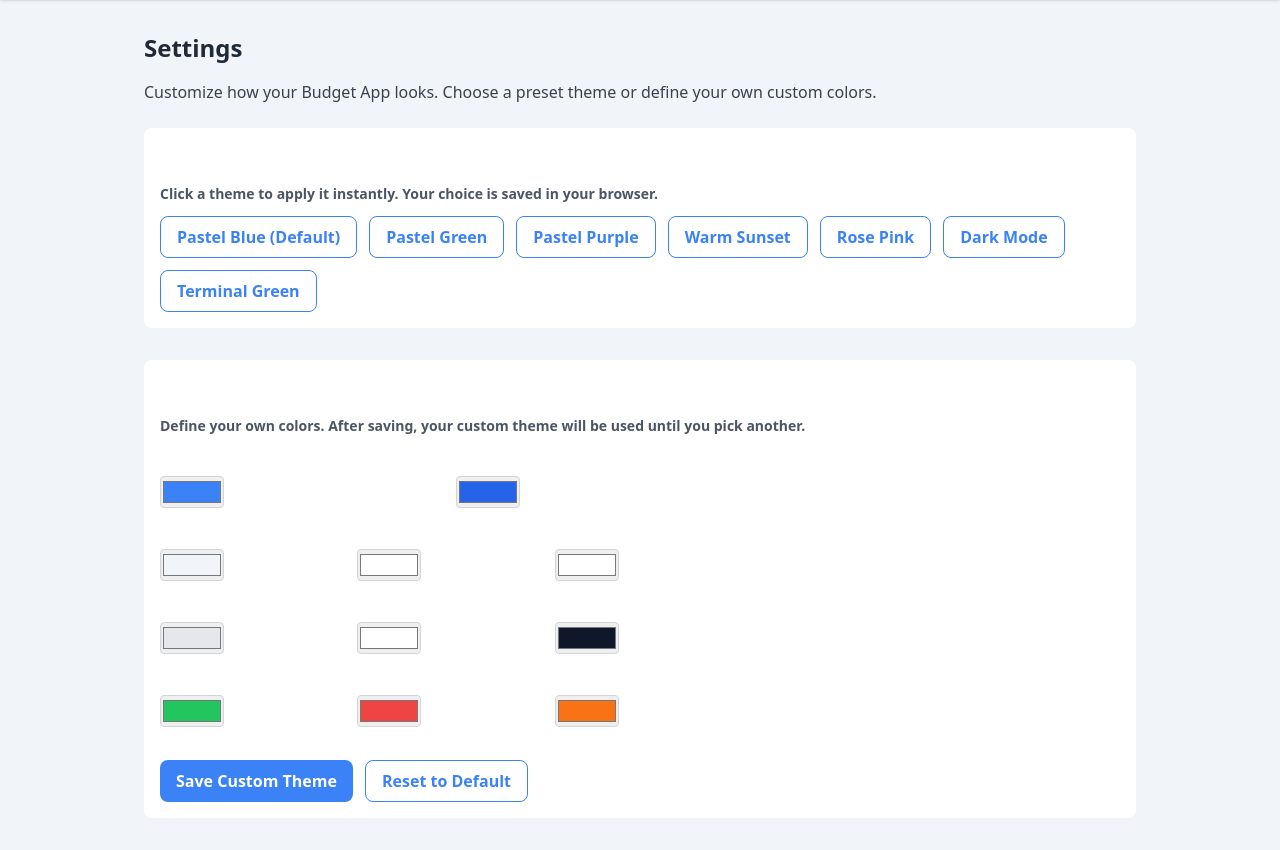
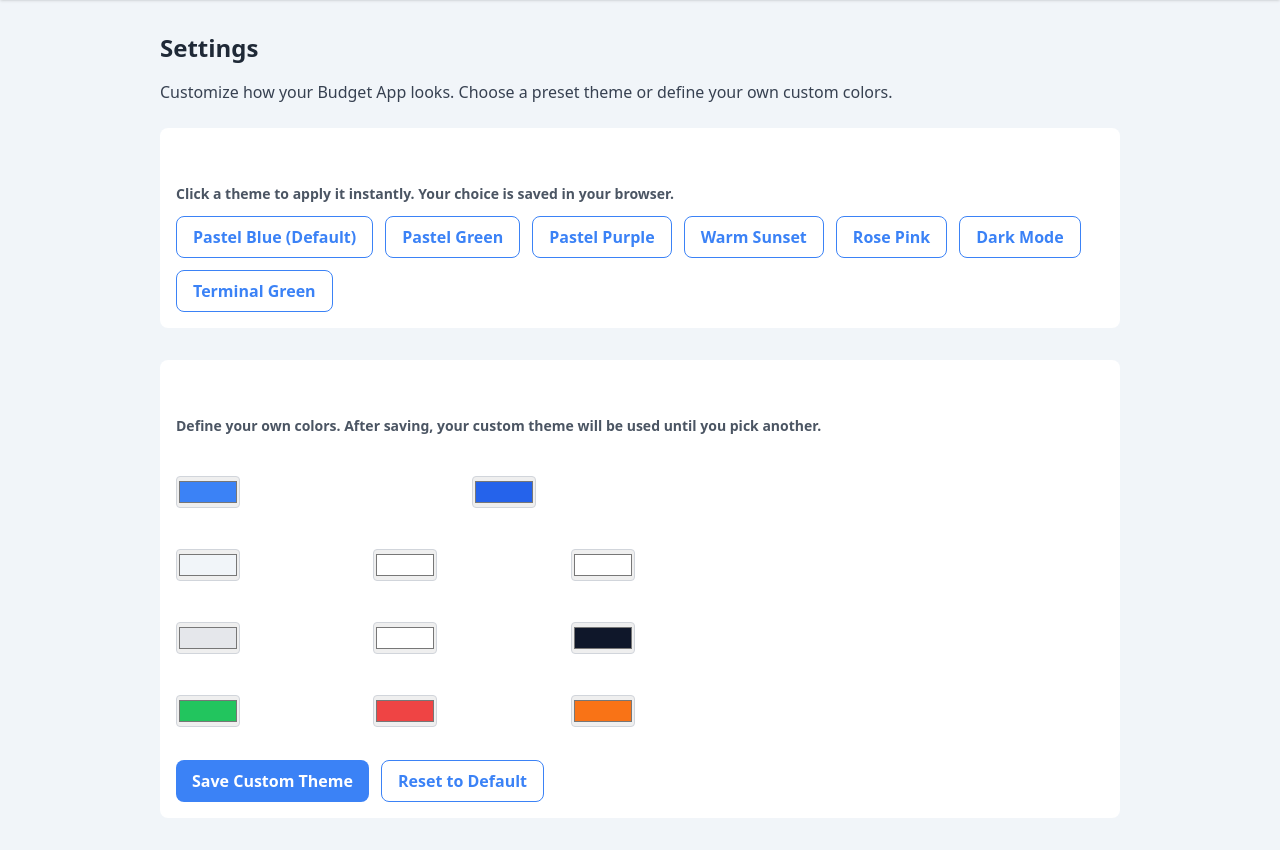
Before and after one commit to garrettsampson/budget_web_application, a Flask app: page /settings in a window 1280 px wide. Shown: the part 60-910 px from the top of the page. Run offline with Flask 3, Linux system fonts and the light colour scheme; some libraries are stand-ins or nearby versions.

Commit message:
Update settings.html

```diff
--- a/budget_app/templates/settings.html
+++ b/budget_app/templates/settings.html
@@ -2,123 +2,172 @@
 
 {% block content %}
 
+<!-- ============================================================
+     WRAPPER — aligns the settings page with all other pages
+     ============================================================ -->
+<div class="max-w-5xl mx-auto px-4">
+
+    <!-- PAGE TITLE -->
     <h1 class="text-2xl font-bold mb-4">Settings</h1>
 
     <p class="text-gray-700 mb-6">
         Customize how your Budget App looks. Choose a preset theme or define your own custom colors.
     </p>
 
-<!-- PRESET THEMES -->
+
+    <!-- ============================================================
+         PRESET THEMES SECTION
+         ============================================================ -->
     <div class="app-card rounded-lg p-4 mb-8">
         <h2 class="text-xl font-semibold mb-3">Preset Themes</h2>
+
         <p class="text-sm text-gray-600 mb-3">
             Click a theme to apply it instantly. Your choice is saved in your browser.
         </p>
 
+        <!-- Theme selector buttons -->
         <div class="flex flex-wrap gap-3">
             <button class="btn-secondary" onclick="setTheme('pastel-blue')">
                 Pastel Blue (Default)
             </button>
+
             <button class="btn-secondary" onclick="setTheme('pastel-green')">
                 Pastel Green
             </button>
+
             <button class="btn-secondary" onclick="setTheme('pastel-purple')">
                 Pastel Purple
             </button>
+
             <button class="btn-secondary" onclick="setTheme('warm-sunset')">
                 Warm Sunset
             </button>
+
             <button class="btn-secondary" onclick="setTheme('rose-pink')">
                 Rose Pink
             </button>
+
             <button class="btn-secondary" onclick="setTheme('dark-mode')">
                 Dark Mode
             </button>
+
             <button class="btn-secondary" onclick="setTheme('terminal-green')">
                 Terminal Green
             </button>
         </div>
     </div>
 
-<!-- CUSTOM THEME -->
+
+    <!-- ============================================================
+         CUSTOM THEME SECTION
+         ============================================================ -->
     <div class="app-card rounded-lg p-4 mb-8">
         <h2 class="text-xl font-semibold mb-3">Custom Theme</h2>
+
         <p class="text-sm text-gray-600 mb-4">
             Define your own colors. After saving, your custom theme will be used until you pick another.
         </p>
 
         <form id="custom-theme-form" class="space-y-4 max-w-xl">
-    <!-- Primary and hover -->
+
+            <!-- PRIMARY + HOVER -->
             <div class="grid grid-cols-1 sm:grid-cols-2 gap-4">
                 <div>
                     <label class="block text-sm font-medium mb-1">Primary Color</label>
-        <input type="color" name="primary" value="#3b82f6" class="w-16 h-8 p-0 border border-gray-300 rounded">
+                    <input type="color" name="primary" value="#3b82f6"
+                           class="w-16 h-8 p-0 border border-gray-300 rounded">
                 </div>
+
                 <div>
                     <label class="block text-sm font-medium mb-1">Primary Hover</label>
-        <input type="color" name="primaryHover" value="#2563eb" class="w-16 h-8 p-0 border border-gray-300 rounded">
+                    <input type="color" name="primaryHover" value="#2563eb"
+                           class="w-16 h-8 p-0 border border-gray-300 rounded">
                 </div>
             </div>
 
-    <!-- Background / Navbar / Card -->
+            <!-- PAGE / NAVBAR / CARD -->
             <div class="grid grid-cols-1 sm:grid-cols-3 gap-4">
                 <div>
                     <label class="block text-sm font-medium mb-1">Page Background</label>
-        <input type="color" name="bg" value="#f1f5f9" class="w-16 h-8 p-0 border border-gray-300 rounded">
+                    <input type="color" name="bg" value="#f1f5f9"
+                           class="w-16 h-8 p-0 border border-gray-300 rounded">
                 </div>
+
                 <div>
                     <label class="block text-sm font-medium mb-1">Navbar Background</label>
-        <input type="color" name="navbarBg" value="#ffffff" class="w-16 h-8 p-0 border border-gray-300 rounded">
+                    <input type="color" name="navbarBg" value="#ffffff"
+                           class="w-16 h-8 p-0 border border-gray-300 rounded">
                 </div>
+
                 <div>
                     <label class="block text-sm font-medium mb-1">Card Background</label>
-        <input type="color" name="cardBg" value="#ffffff" class="w-16 h-8 p-0 border border-gray-300 rounded">
+                    <input type="color" name="cardBg" value="#ffffff"
+                           class="w-16 h-8 p-0 border border-gray-300 rounded">
                 </div>
             </div>
 
-    <!-- Border / Input / Text -->
+            <!-- BORDER / INPUT / TEXT -->
             <div class="grid grid-cols-1 sm:grid-cols-3 gap-4">
                 <div>
                     <label class="block text-sm font-medium mb-1">Border Color</label>
-        <input type="color" name="border" value="#e5e7eb" class="w-16 h-8 p-0 border border-gray-300 rounded">
+                    <input type="color" name="border" value="#e5e7eb"
+                           class="w-16 h-8 p-0 border border-gray-300 rounded">
                 </div>
+
                 <div>
                     <label class="block text-sm font-medium mb-1">Input Background</label>
-        <input type="color" name="inputBg" value="#ffffff" class="w-16 h-8 p-0 border border-gray-300 rounded">
+                    <input type="color" name="inputBg" value="#ffffff"
+                           class="w-16 h-8 p-0 border border-gray-300 rounded">
                 </div>
+
                 <div>
                     <label class="block text-sm font-medium mb-1">Text Color</label>
-        <input type="color" name="text" value="#0f172a" class="w-16 h-8 p-0 border border-gray-300 rounded">
+                    <input type="color" name="text" value="#0f172a"
+                           class="w-16 h-8 p-0 border border-gray-300 rounded">
                 </div>
             </div>
 
-    <!-- Status colors -->
+            <!-- SUCCESS / ERROR / WARNING -->
             <div class="grid grid-cols-1 sm:grid-cols-3 gap-4">
                 <div>
                     <label class="block text-sm font-medium mb-1">Success Color</label>
-        <input type="color" name="success" value="#22c55e" class="w-16 h-8 p-0 border border-gray-300 rounded">
+                    <input type="color" name="success" value="#22c55e"
+                           class="w-16 h-8 p-0 border border-gray-300 rounded">
                 </div>
+
                 <div>
                     <label class="block text-sm font-medium mb-1">Error Color</label>
-        <input type="color" name="error" value="#ef4444" class="w-16 h-8 p-0 border border-gray-300 rounded">
+                    <input type="color" name="error" value="#ef4444"
+                           class="w-16 h-8 p-0 border border-gray-300 rounded">
                 </div>
+
                 <div>
                     <label class="block text-sm font-medium mb-1">Warning Color</label>
-        <input type="color" name="warning" value="#f97316" class="w-16 h-8 p-0 border border-gray-300 rounded">
+                    <input type="color" name="warning" value="#f97316"
+                           class="w-16 h-8 p-0 border border-gray-300 rounded">
                 </div>
             </div>
 
+            <!-- SAVE / RESET BUTTONS -->
             <div class="pt-4 flex gap-3">
                 <button type="submit" class="btn-primary">
                     Save Custom Theme
                 </button>
+
                 <button type="button" class="btn-secondary" onclick="setTheme('pastel-blue')">
                     Reset to Default
                 </button>
             </div>
+
         </form>
     </div>
 
+</div> <!-- END WRAPPER -->
+
+
+<!-- ============================================================
+     CUSTOM THEME SCRIPT
+     ============================================================ -->
 <script>
     // Handle custom theme form submission
     document.getElementById("custom-theme-form").addEventListener("submit", function (e) {
@@ -139,14 +188,11 @@
             warning: formData.get("warning"),
         };
 
-    // Use the helper we defined in base.html
         if (window.setCustomTheme) {
             window.setCustomTheme(customTheme);
         }
 
-    // Optional: You could flash a toast using Flask,
-    // but for now this is client-side only.
-    alert("Custom theme saved! (This uses localStorage in your browser.)");
+        alert("Custom theme saved! (stored in your browser)");
     });
 </script>
 
```
Lines whose indentation alone changed are shown as unchanged.
